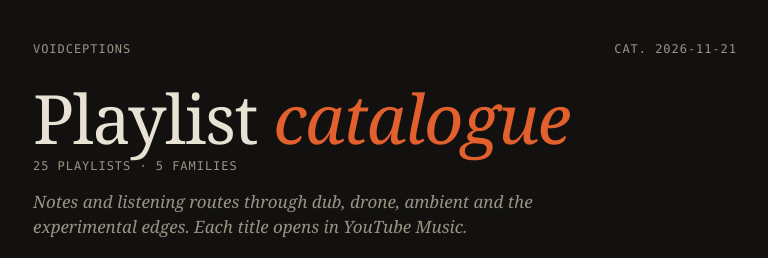
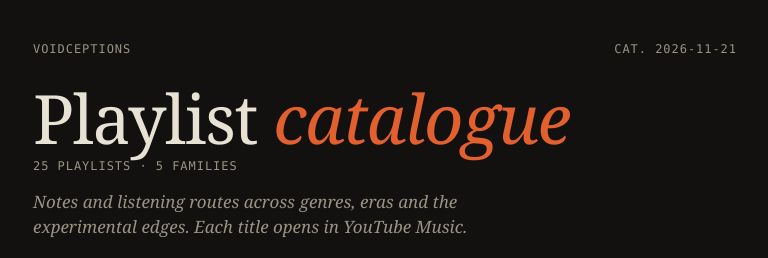
Before and after one commit to guidokl/ytm, a plain HTML site: page index.html in a window 1280 px wide. Shown: the top 258 px of the page, without its empty margins (255-1023 px from the left). Drawn offline with Linux system fonts and the light colour scheme.

Commit message:
Intro without genre names
Co-Authored-By: Claude Opus 5.5 <noreply@anthropic.com>

```diff
--- a/index.html
+++ b/index.html
@@ -132,7 +132,7 @@ footer { margin: 48px 0 0; padding: 18px 0 48px; border-top: 1px solid var(--pap
     <small><span>Voidceptions</span><span>Cat. 2026-11-21</span></small>
     <h1>Playlist <em>catalogue</em></h1>
     <small><span>25 playlists · 5 families</span></small>
-    <p>Notes and listening routes through dub, drone, ambient and the experimental edges. Each title opens in YouTube Music.</p>
+    <p>Notes and listening routes across genres, eras and the experimental edges. Each title opens in YouTube Music.</p>
   </header>
 
   <nav aria-label="Families"><ol><li><a href="#ambient-drone"><span>01</span>Ambient &amp; Drone</a></li><li><a href="#experimental-sound-design"><span>02</span>Experimental &amp; Sound Design</a></li><li><a href="#dub-techno-dub"><span>03</span>Dub Techno &amp; Dub</a></li><li><a href="#organic-roots"><span>04</span>Organic &amp; Roots</a></li><li><a href="#techno"><span>05</span>Techno</a></li></ol></nav>
```
